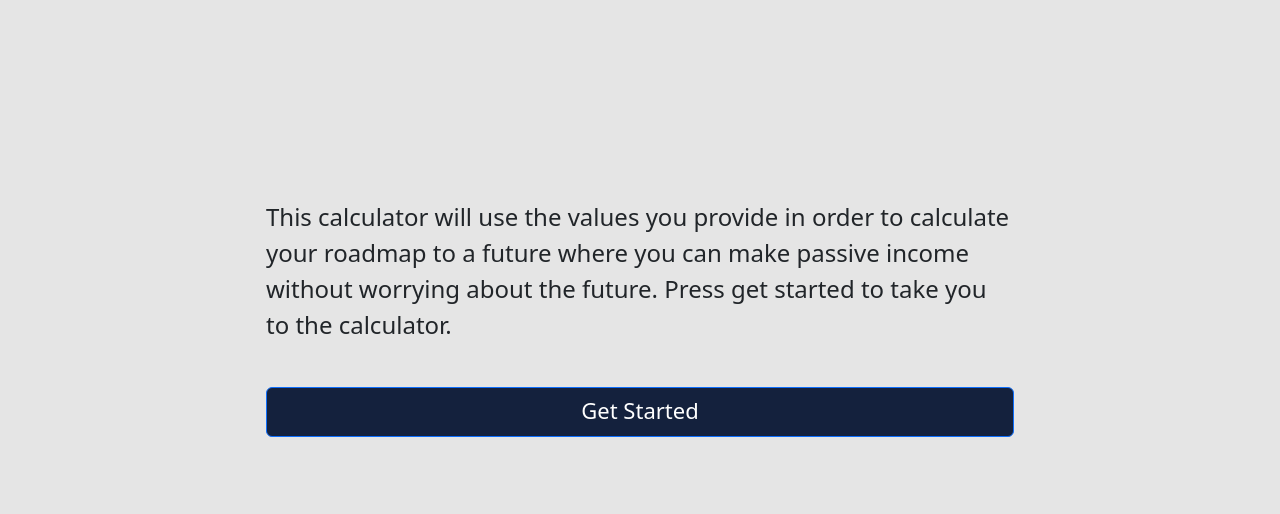
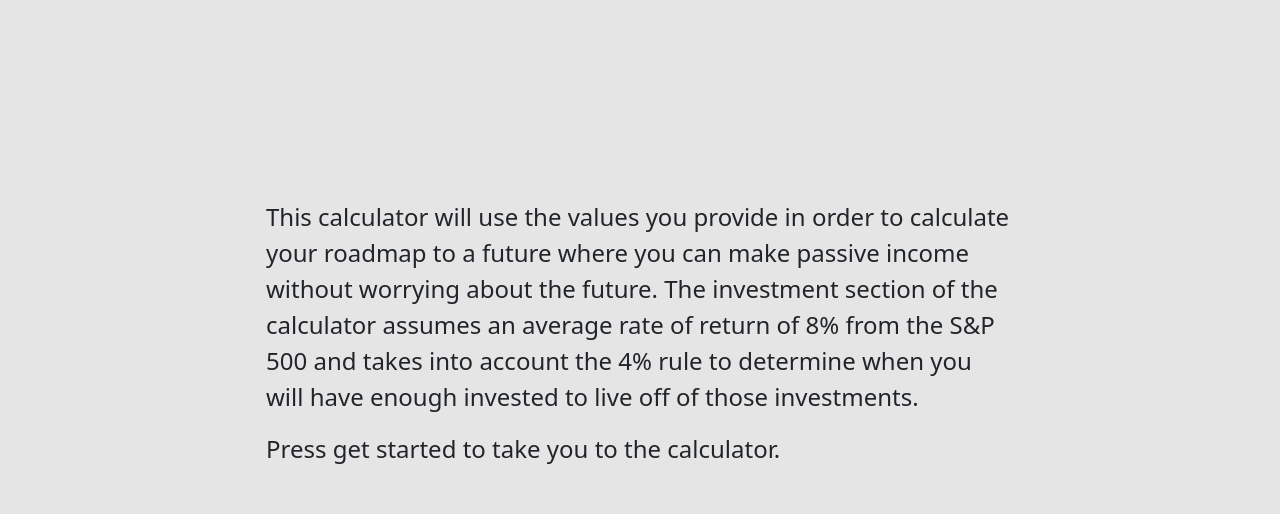
Before and after one commit to Shinsha-Studios/Hackthon, a website: page FinancialMainPage.html in a window 1280 px wide. Shown: the part 227-741 px from the top of the page. Drawn offline with nearby package versions, Linux system fonts and the light colour scheme.

Commit message:
added description to the main page

```diff
--- a/FinancialMainPage.html
+++ b/FinancialMainPage.html
@@ -1,11 +1,13 @@
 <!DOCTYPE html>
 <html>
+
 <head>
 	<meta charset="utf-8">
 	<meta name="viewport" content="width=device-width, initial-scale=1">
 	<title>Financial Calculator</title>
-	<link href="https://cdn.jsdelivr.net/npm/bootstrap@5.2.2/dist/css/bootstrap.min.css" rel="stylesheet" integrity="sha384-Zenh87qX5JnK2Jl0vWa8Ck2rdkQ2Bzep5IDxbcnCeuOxjzrPF/et3URy9Bv1WTRi" crossorigin="anonymous">
-	<link rel="stylesheet" href="MainPageCSS.css"type="text/css"/>
+	<link href="https://cdn.jsdelivr.net/npm/bootstrap@5.2.2/dist/css/bootstrap.min.css" rel="stylesheet"
+		integrity="sha384-Zenh87qX5JnK2Jl0vWa8Ck2rdkQ2Bzep5IDxbcnCeuOxjzrPF/et3URy9Bv1WTRi" crossorigin="anonymous">
+	<link rel="stylesheet" href="MainPageCSS.css" type="text/css" />
 </head>
 
 <header id="NavBar">
@@ -25,7 +27,8 @@
 <body>
 	<div id="heeed">
 		<p id="HeadText">Financial Independence Calculator</p>
-<div id="subtext">Construct a roadmap for financial independence.</div></div>
+		<div id="subtext">Construct a roadmap for financial independence.</div>
+	</div>
 	<br>
 	<br>
 	<br>
@@ -35,8 +38,14 @@
 	<br>
 	<br>
 	<div id="TextDiv">
-	This calculator will use the values you provide in order to calculate your roadmap to a future where you can make passive income without worrying about the future.
-	Press get started to take you to the calculator.
+		<p>This calculator will use the values you provide in order to calculate your roadmap to a future where you can
+			make passive income without worrying about the future. The investment section of the calculator assumes an
+			average rate of return
+			of 8%
+			from the S&P 500 and takes into account the 4% rule to determine when you will have enough invested to live
+			off of those investments.
+		</p>
+		<p>Press get started to take you to the calculator.</p>
 	</div>
 	<br>
 	<div id="ButtonDiv">
@@ -74,4 +83,5 @@
 
 
 </body>
+
 </html>
--- a/Scripts/investment-calculations.js
+++ b/Scripts/investment-calculations.js
@@ -50,6 +50,7 @@ function makeChart() {
       ],
     },
   });
+
   monthlyIncomeInput.addEventListener("click", () => {
     clearChart(myChart);
   });
```
Lines whose indentation alone changed are shown as unchanged.
